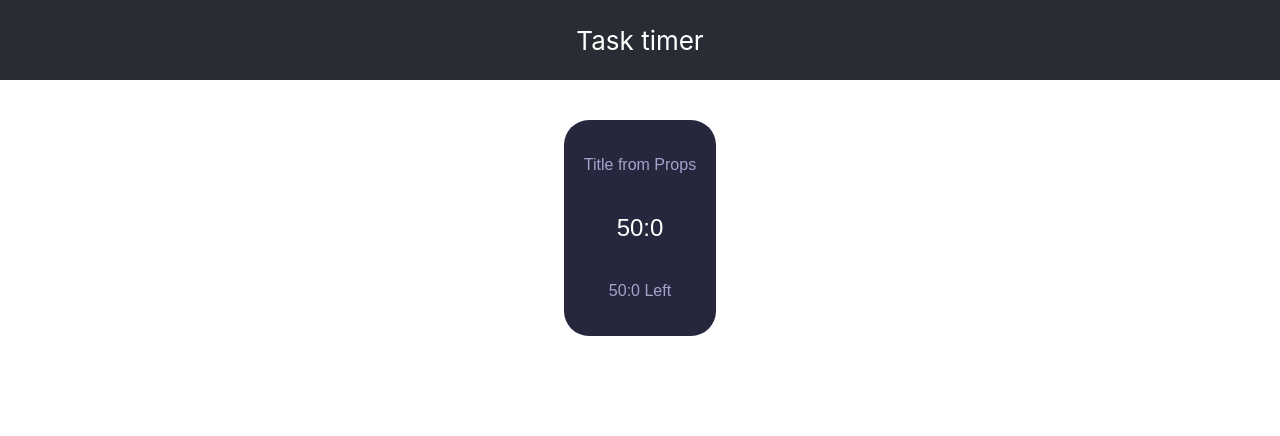
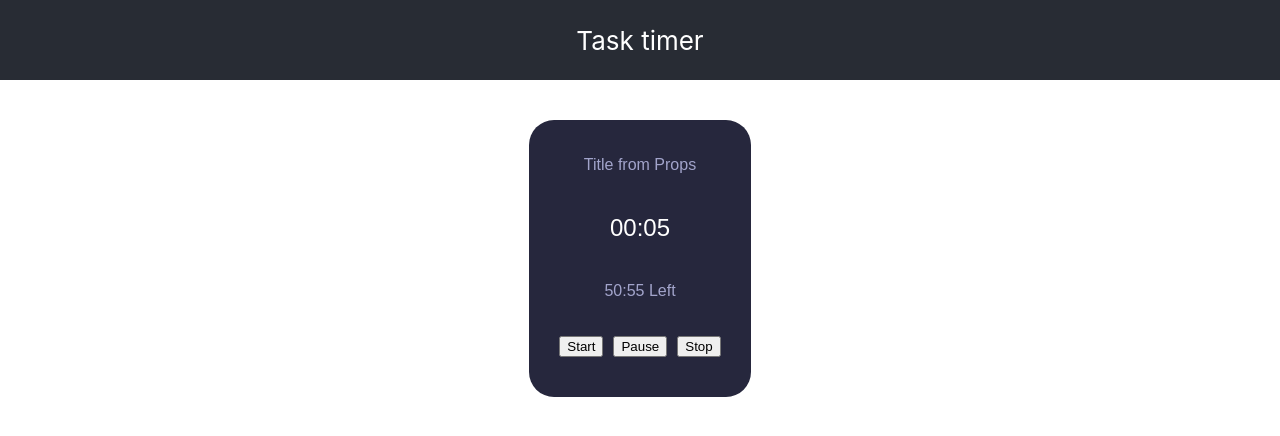
Before and after one commit to Eduard975/timer-component, a React (Create React App) app: page / in a window 1280 px wide. Shown: the top 436 px of the page. Built offline with nearby package versions, Linux system fonts and the light colour scheme.

Commit message:
timer works

```diff
--- a/src/components/timer.tsx
+++ b/src/components/timer.tsx
@@ -1,17 +1,21 @@
 import { EndTimeOutOfBoundsError } from "./customError";
 import "../css/component.css"
+import { useEffect, useState } from "react";
+import { time } from "console";
 
 export type MyTimerProps = { title: string; endTime: number; elapsedTime?: number };
 
-function calcTime(time: number) {
-    const hours = Math.floor(time / 3600);
-    const minutes = Math.floor((time % 3600) / 60);
-    const seconds = Math.floor(time % 60);
+function calcTimeFromMS(time: number) {
+    time = (time / 1000);
+    const minutes = ((time % 3600) / 60);
+    const seconds = (time % 60);
 
-    return { hours, minutes, seconds }
+
+    return `${minutes > 9 ? minutes.toFixed(0) : `0${minutes.toFixed(0)}`}`
+        + `:${seconds > 9 ? seconds.toFixed(0) : `0${seconds.toFixed(0)}`}`;
 }
 
-export const Timer = ({ title, endTime, }: MyTimerProps) => {
+export const Timer = ({ title, endTime }: MyTimerProps) => {
     if (endTime < 0) {
         throw new EndTimeOutOfBoundsError("EndTime can't be negative");
     }
@@ -20,7 +24,29 @@ export const Timer = ({ title, endTime, }: MyTimerProps) => {
         throw new EndTimeOutOfBoundsError("EndTime can't exceed 3599 seconds");
     }
 
-    const { minutes, seconds } = calcTime(endTime);
+    const [timerStarted, setTImerStarted] = useState(true)
+    const [startTime, setStartTime] = useState(Date.now())
+    const [currentTime, setCurrentTime] = useState(Date.now())
+    const endTimeMs = endTime * 1000 + startTime;
+
+    useEffect(() => {
+        if (!timerStarted) {
+            return;
+        }
+
+        const iId = setInterval(() => {
+            setCurrentTime(Date.now())
+        }, 1000);
+
+        return () => clearInterval(iId)
+    }, [timerStarted])
+
+    useEffect(() => {
+        if (currentTime >= endTimeMs) {
+            setTImerStarted(false)
+        }
+
+    }, [currentTime, endTimeMs])
 
     return (
         <div className="container">
@@ -28,11 +54,21 @@ export const Timer = ({ title, endTime, }: MyTimerProps) => {
                 {title}
             </p>
             <p className="timer">
-                {minutes}:{seconds}
+                {
+                    calcTimeFromMS((currentTime - startTime))
+                    //(endTime - (endTimeMs - currentTime) / 1000).toFixed(0)
+                }
             </p>
             <p className="timer-top-buttom">
-                {minutes}:{seconds} Left
+                {calcTimeFromMS((endTimeMs - currentTime))} Left
             </p>
+
+            <div className="buttons-row">
+                <button>Start</button>
+                <button>Pause</button>
+                <button>Stop</button>
+            </div>
+
         </div>
     );
 };
--- a/src/css/component.css
+++ b/src/css/component.css
@@ -6,6 +6,16 @@
     border-radius: 25px;
     font-family: sans-serif;
     width: fit-content;
+    padding: 20px;
+}
+
+.buttons-row {
+    display: flex;
+    flex-direction: row;
+    align-items: center;
+    justify-content: space-evenly;
+    font-family: sans-serif;
+    width: 100%;
     padding: 20px;
 }
 
```
